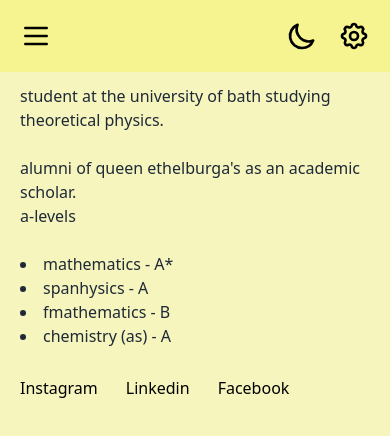
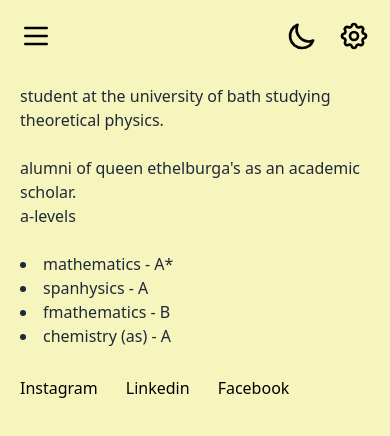
Before and after one commit to HarryRussin/personal, a Next.js app: page / in a window 390 px wide. Shown: the top 436 px of the page. Built offline with nearby package versions, Linux system fonts and the light colour scheme.

Commit message:
Update Navbar.js
fixed differing bg colors

```diff
--- a/components/Navbar.js
+++ b/components/Navbar.js
@@ -45,7 +45,7 @@
 
             {/* Mobile */}
 
-            <div className="sm:hidden absolute dark:bg-[#1b2536] bg-[#f6f491] flex z-10 min-w-full justify-between">
+            <div className="sm:hidden absolute dark:bg-[#1b2536] bg-[#f6f5bd] flex z-10 min-w-full justify-between">
                 <div className={`transition-all ${open ?'min-h-screen border-r-2':'bg-transparent h-[4.5rem]'} ${DarkMode?' border-slate-400':''}  pt-5 px-5`}>
                     {/* Hamburger transition */}
                     <div className={` nav transition-all flex `}>
```
